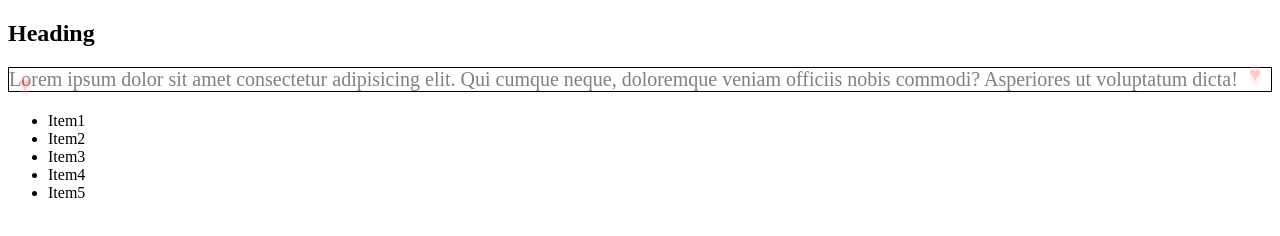
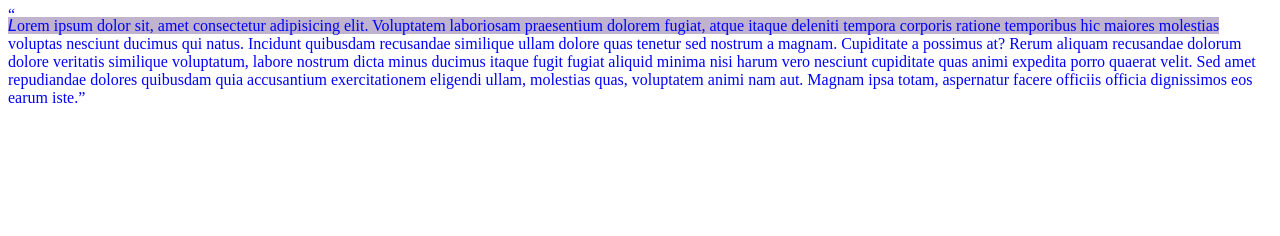
Before and after one commit to NataliiaYakovenko/pseudo-elements, a plain HTML site: page index.html in a window 1280 px wide. Drawn offline with Linux system fonts and the light colour scheme.

Commit message:
Add homework

```diff
--- a/index.html
+++ b/index.html
@@ -9,15 +9,9 @@
 <body>
     <main>
         <article>
-            <h1>Heading</h1>
-            <p>Lorem ipsum dolor sit amet consectetur adipisicing elit. Qui cumque neque, doloremque veniam officiis nobis commodi? Asperiores ut voluptatum dicta!</p>
-             <ul>
-                <li>Item1</li>
-                <li>Item2</li>
-                <li>Item3</li>
-                <li>Item4</li>
-                <li>Item5</li>
-             </ul>
+
+            <p>Lorem ipsum dolor sit, amet consectetur adipisicing elit. Voluptatem laboriosam praesentium dolorem fugiat, atque itaque deleniti tempora corporis ratione temporibus hic maiores molestias voluptas nesciunt ducimus qui natus. Incidunt quibusdam recusandae similique ullam dolore quas tenetur sed nostrum a magnam. Cupiditate a possimus at? Rerum aliquam recusandae dolorum dolore veritatis similique voluptatum, labore nostrum dicta minus ducimus itaque fugit fugiat aliquid minima nisi harum vero nesciunt cupiditate quas animi expedita porro quaerat velit. Sed amet repudiandae dolores quibusdam quia accusantium exercitationem eligendi ullam, molestias quas, voluptatem animi nam aut. Magnam ipsa totam, aspernatur facere officiis officia dignissimos eos earum iste.</p>
+
         </article>
     </main>
 </body>
--- a/style.css
+++ b/style.css
@@ -2,6 +2,44 @@
 {
     box-sizing: border-box;
 }
+
+p{
+    color: blue;
+    position: relative;
+}
+p::first-letter{
+    font-style:italic;
+    font-family: cursive;
+}
+p::first-line{
+    background-color: rgb(192, 179, 205);
+}
+p::before{
+    content: "“";
+    position: absolute;
+    top: -10px;
+}
+p::after{
+    content: "”";
+}
+
+
+
+
+
+
+
+
+
+
+
+
+
+
+
+
+
+/*
 p{
     color: gray;
     cursor: crosshair;
@@ -21,7 +59,7 @@ p::before{
    left: 10px;
    opacity: 0.2;/*прозорість псевдоелемента*/
 
-
+/*
 }
 p::after{
     content: "♥";
@@ -35,5 +73,5 @@ p::after{
     right: 10px;
     opacity: 0.2;/*прозорість псевдоелемента*/
 
-
+ /*
  }
```
